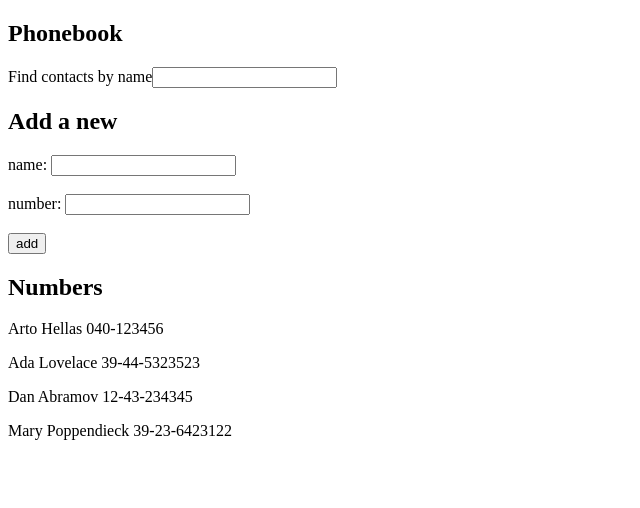
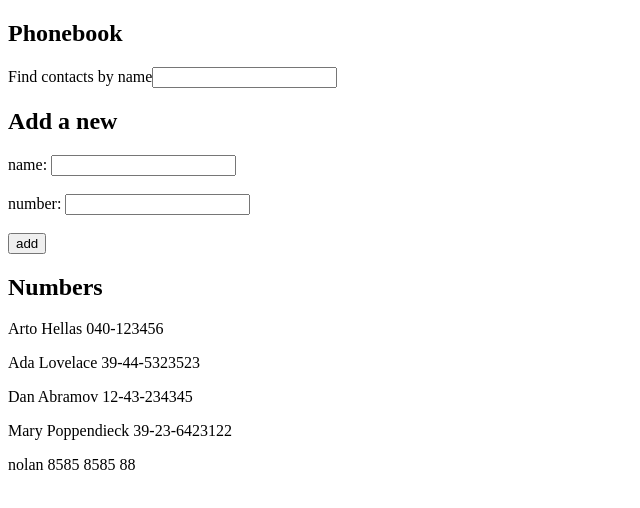
Before and after one commit to noiqum/fullstackopen, a React (Vite) app in the folder part 2/: page / in a window 1280 px wide. Shown: the top 508 px of the page, without its empty margins (0-640 px from the left). Built offline with nearby package versions, Linux system fonts and the light colour scheme; data requests are answered from the project's data file.

Commit message:
exercise 2.12

```diff
--- a/part 2/db.json
+++ b/part 2/db.json
@@ -19,6 +19,11 @@
       "name": "Mary Poppendieck",
       "number": "39-23-6423122",
       "id": 4
+    },
+    {
+      "name": "nolan",
+      "number": "8585 8585 88",
+      "id": 5
     }
   ]
 }
--- a/part 2/src/App.jsx
+++ b/part 2/src/App.jsx
@@ -35,9 +35,11 @@ const App = () => {
       alert(`${newName} is already added to the phonebook`);
       return;
     }
-
-    setPersons(persons.concat(newPerson));
-    setNewName("");
+    axios.post("http://localhost:3001/persons", newPerson).then((response) => {
+      console.log(response);
+      setPersons(persons.concat(newPerson));
+      setNewName("");
+    });
   };
   useEffect(() => {
     axios.get("http://localhost:3001/persons").then((response) => {
```
